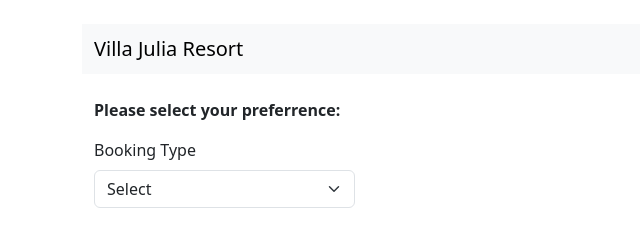
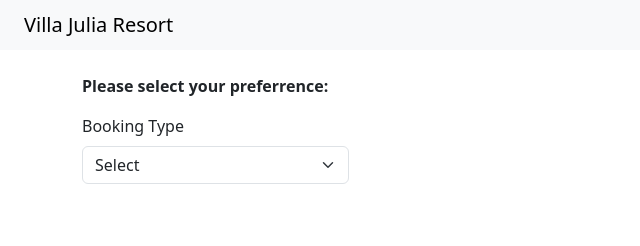
Before and after one commit to villajulia/rates, a plain HTML site: page index.html in a window 1280 px wide. Shown: the whole page, without its empty margins (0-640 px from the left). Drawn offline with nearby package versions, Linux system fonts and the light colour scheme.

Commit message:
Update index.html

```diff
--- a/index.html
+++ b/index.html
@@ -66,11 +66,11 @@
         }
     </script>
 </head>
-<body class="container py-4 md-0">
-  <nav class="navbar bg-light">
-  <div class="container-fluid">
-    <span class="navbar-brand mb-0 h1">Villa Julia Resort</span>
-  </div>
+<body>
+<nav class="navbar navbar-expand-lg bg-light w-100">
+    <div class="container-fluid px-4">
+        <span class="navbar-brand mb-0 h1">Villa Julia Resort</span>
+    </div>
 </nav>
   <div class="container py-4" id='mainbody'>
     <p><strong>Please select your preferrence:</strong></p>
```
